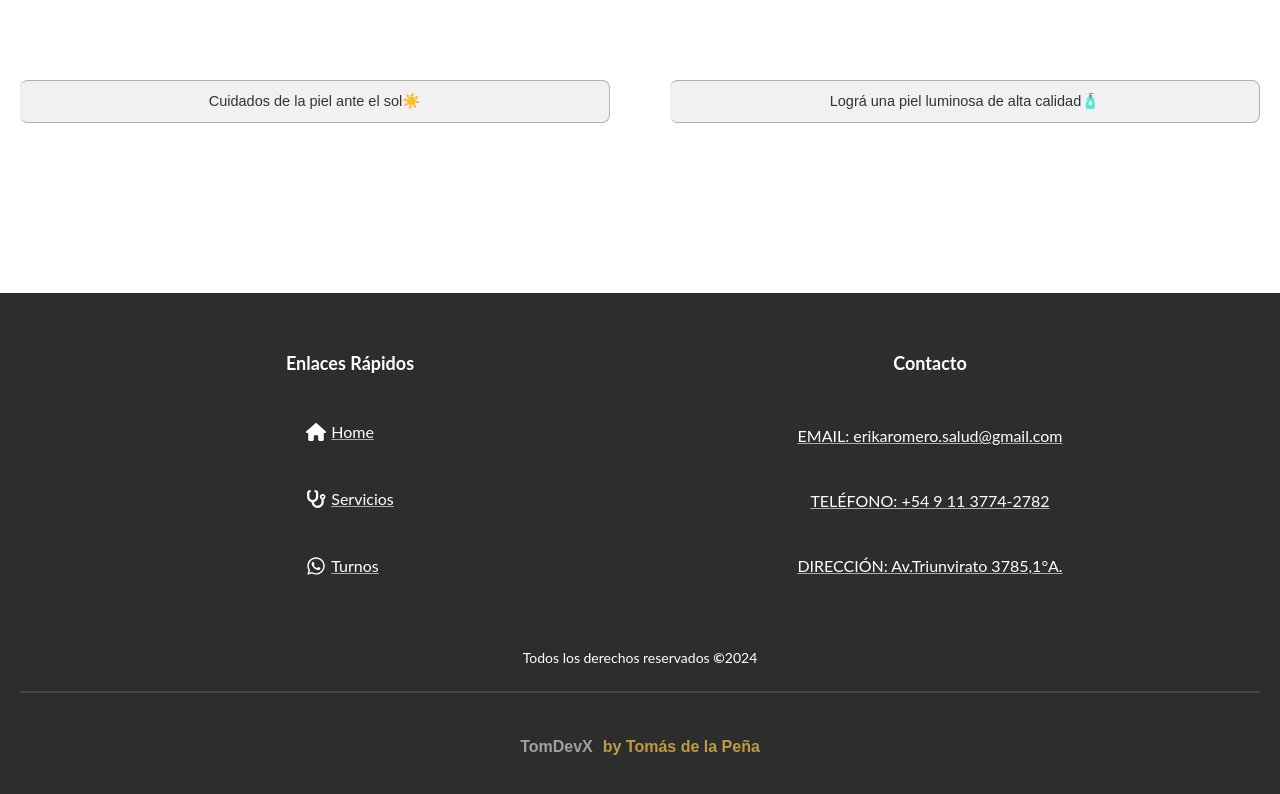
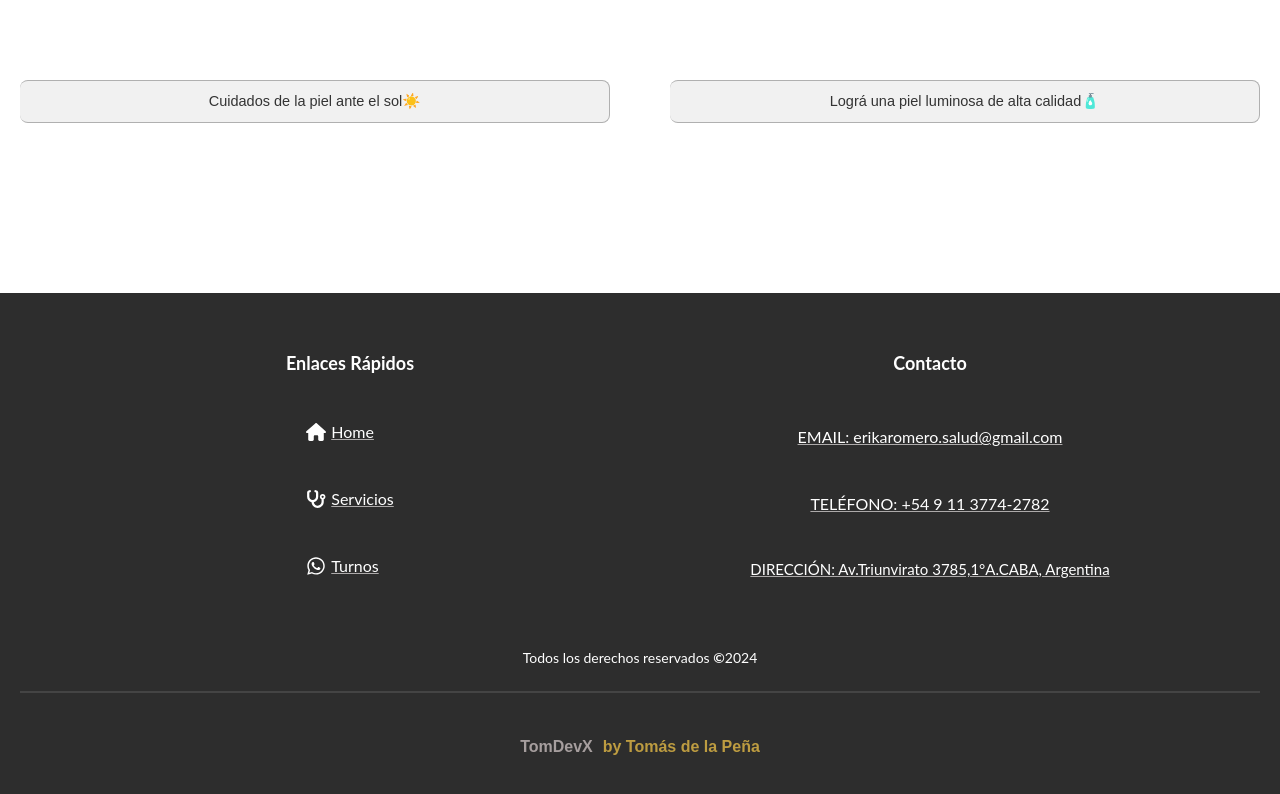
Before and after one commit to Tomassss2005/consultorio-medico---Dra-Erika-Romero, a React (Create React App) app: page / in a window 1280 px wide. Shown: the part 1614-2408 px from the top of the page. Built offline with nearby package versions, Linux system fonts and the light colour scheme.

Commit message:
Algunos cambios mas

```diff
--- a/src/components/footer.jsx
+++ b/src/components/footer.jsx
@@ -37,7 +37,7 @@ function Footer() {
                     <h3 className={`footer_h3 ${styles.footer_h3}`}>Contacto</h3>
                     <p> <a href="mailto:erikaromero.salud@gmail.com" className={`a_p_footer ${styles.a_p_footer}`}>EMAIL: erikaromero.salud@gmail.com</a></p>
                     <p> <a href="https://wa.me/+5491137742782" className={`a_p_footer ${styles.a_p_footer}`}>TELÉFONO: +54 9 11 3774-2782</a></p>
-                    <p> <a href="https://www.google.com/maps/place/Av.Triunvirato+3785,+C1431FDO+CABA" className={`a_p_footer ${styles.a_p_footer}`}>DIRECCIÓN: Av.Triunvirato 3785,1°A.</a></p>
+                    <p> <a href="https://www.google.com/maps/place/Av.Triunvirato+3785,+C1431FDO+CABA" className={`a_p_footer_3 ${styles.a_p_footer_3}`}>DIRECCIÓN: Av.Triunvirato 3785,1°A.CABA, Argentina</a></p>
                 </div>
             </div>
             <p className={`copy_footer ${styles.copy_footer}`}>Todos los derechos reservados <strong>&copy;</strong>{new Date().getFullYear()}</p>
--- a/src/styles/footerModule.css
+++ b/src/styles/footerModule.css
@@ -63,13 +63,25 @@
     color: #fff;
     text-decoration: underline;
     list-style: none;
+    line-height: 67px;
+    text-decoration-color: rgb(173, 170, 170);
+    color: white;
+    font-family: "Lato", sans-serif;
+}
+
+.a_p_footer_3 {
+    color: #fff;
+    text-decoration: underline;
+    font-size: 15px;
+    list-style: none;
     line-height: 65px;
     text-decoration-color: rgb(173, 170, 170);
     color: white;
     font-family: "Lato", sans-serif;
 }
 
-.a_p_footer:hover {
+.a_p_footer:hover,
+.a_p_footer_3:hover {
     color: #ccc;
 }
 
@@ -135,7 +147,7 @@
 }
 
 
-@media (max-width: 768px) {
+@media (max-width: 850px) {
     .footer_container {
         flex-direction: column;
         align-items: center;
--- a/src/styles/inicioModule.css
+++ b/src/styles/inicioModule.css
@@ -135,7 +135,7 @@
     }
 
     .img_nav {
-        margin-right: 90px;
+        margin-right: 40px;
         margin-top: -50px;
     }
 
@@ -162,8 +162,9 @@
         display: block;
         cursor: pointer;
         position: absolute;
-        left: 30px;
-        margin-top: 65px;
+        font-size: 2rem;
+        left: 40px;
+        margin-top: 70px;
     }
 
     .navbar_toggle.open {
--- a/src/styles/tresTratamientosModule.css
+++ b/src/styles/tresTratamientosModule.css
@@ -96,6 +96,7 @@
     .tratamiento {
         width: 80%;
         margin-bottom: 20px;
+        margin-left: 20px;
     }
 
     .img_tratamientos {
@@ -104,6 +105,6 @@
     }
 
     .a_tratamientos {
-        font-size: 14.5px;
+        font-size: 13px;
     }
 }
```
